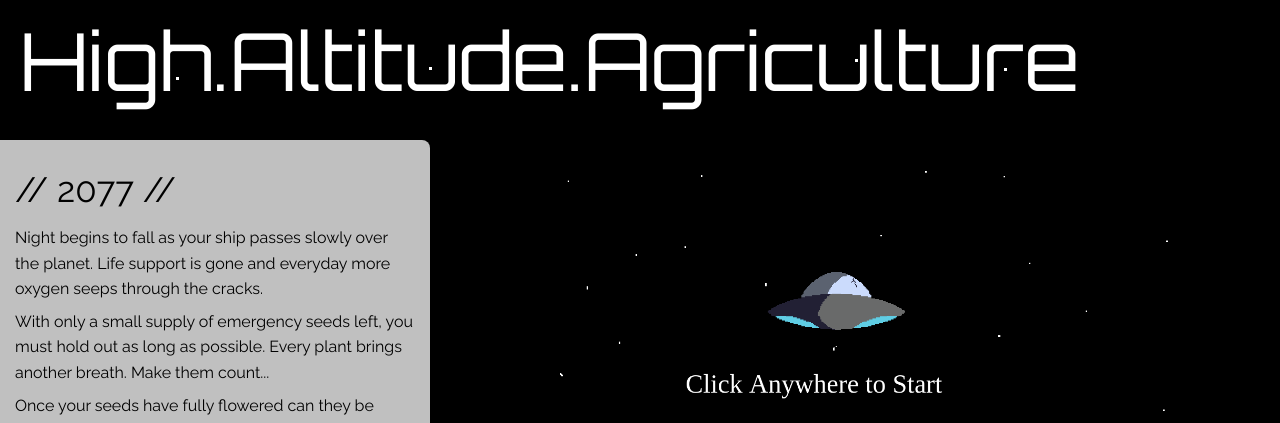
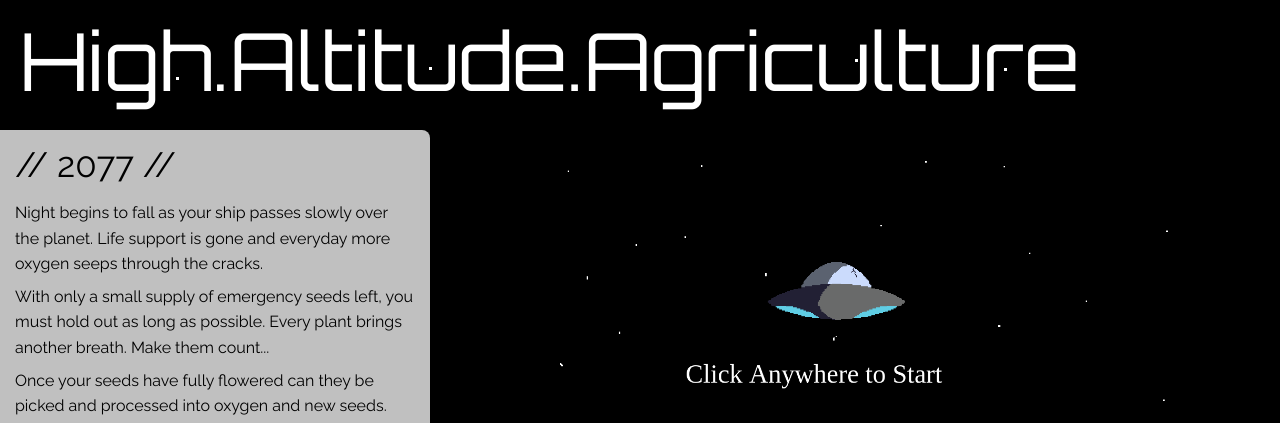
Before and after one commit to galenddavis/High-Altitude-Agriculture, a website built with webpack: page index.html in a window 1280 px wide. Shown: the top 423 px of the page. Built offline with nearby package versions, Linux system fonts and the light colour scheme; a web font is replaced by a local one.

Commit message:
Rebuild webpack after changing favicon src

```diff
--- a/index.html
+++ b/index.html
@@ -10,8 +10,9 @@
     <link href="https://fonts.googleapis.com/css2?family=DotGothic16&display=swap" rel="stylesheet">
     <link rel="stylesheet" href="./dist/main.css">
     <title>High Altitude Agriculture</title>
-    <link rel="shortcut icon" type="image/png" href="/src/assets/images/favicon-ship.png">
+    <link rel="shortcut icon" type="image/png" href="./src/assets/images/favicon-ship.png">
     <!-- Images -->
+    <img src="./src/assets/images/favicon-ship.png" alt="favicon" style="display: none;">
     <img src="./src/assets/images/game_start_background.png" alt="start" id= 'game-start-img' style="display: none;">
     <img src="./src/assets/images/spaceship_sprite_sheet.png" alt="start" id='ship-sprites' style="display: none;">
     <img src="./src/assets/images/floor_background.png" alt="floor" id='floor-background' style="display: none;">
--- a/src/styles/sidebar.scss
+++ b/src/styles/sidebar.scss
@@ -36,11 +36,8 @@ canvas {
 #title {
     font-family: 'Orbitron', sans-serif;
     font-size: 100px;
-	margin: 20px;
-	margin-bottom: 40px;
+	margin: 20px 0px 30px 20px;
     color: white;
-    // letter-spacing: 1px;
-
 }
 
 .main {
@@ -53,7 +50,7 @@ canvas {
     width: 50vh;
 	font-family: 'Raleway', sans-serif;
 	color: black;
-	padding: 15px;
+	padding: 0px 15px 5px 15px;
 	line-height: 1.6;
 	border-top-right-radius: 8px;
 	border-bottom-right-radius: 8px;
```
Also changed, not shown: dist/main.css, 1 other file.
